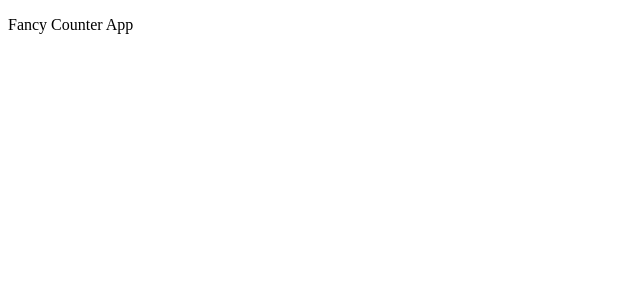
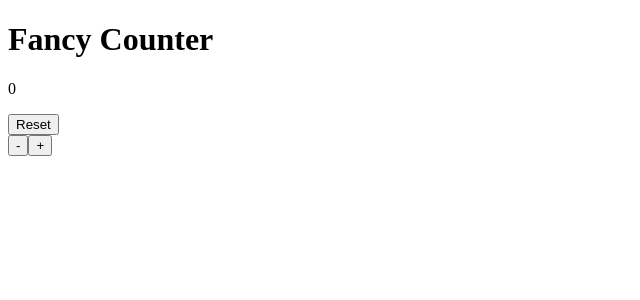
Before and after one commit to ecarlste/fancy-counter, a React (Vite) app: page / in a window 1280 px wide. Shown: the top 300 px of the page, without its empty margins (0-640 px from the left). Built offline with nearby package versions, Linux system fonts and the light colour scheme.

Commit message:
created initial JSX layout for App component

```diff
--- a/src/App.tsx
+++ b/src/App.tsx
@@ -1,5 +1,15 @@
-function App() {
-  return <p>Fancy Counter App</p>;
+export default function App() {
+  return (
+    <main>
+      <div>
+        <h1>Fancy Counter</h1>
+        <p>0</p>
+        <button>Reset</button>
+      </div>
+      <div>
+        <button>-</button>
+        <button>+</button>
+      </div>
+    </main>
+  );
 }
-
-export default App;
```
